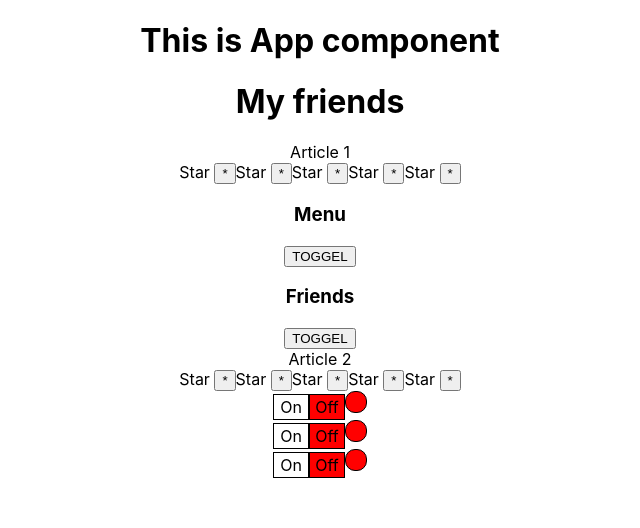
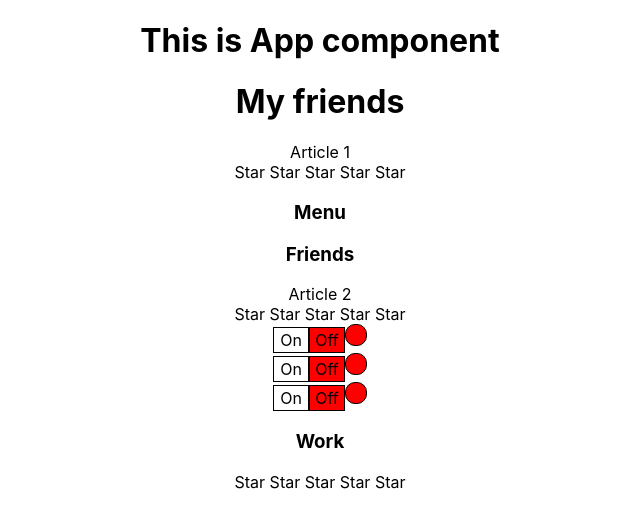
Before and after one commit to AndryGavrus/kabzda, a React (Create React App) app: page / in a window 1280 px wide. Shown: the top 528 px of the page, without its empty margins (320-960 px from the left). Built offline with nearby package versions, Linux system fonts and the light colour scheme.

Commit message:
Made 7-8 tasks

```diff
--- a/src/App.tsx
+++ b/src/App.tsx
@@ -1,4 +1,4 @@
-import React from 'react';
+import React, { useState } from 'react';
 import logo from './logo.svg';
 import './App.css';
 import { Accordion } from './components/accordion/Accordion';
@@ -9,6 +9,9 @@ import { UncontrolledRating } from './components/rating/UncontrolledRating';
 
 function App() {
   console.log('App rendering');
+
+  let [accordionCollapsed, setAccordionCollapsed] = useState(true)
+  let [ratingValue, setRatingValue] = useState(0)
 
   return (
     <div className="App">
@@ -23,6 +26,8 @@ function App() {
       <OnOff/>
       <OnOff/>
       <OnOff/>
+      <Accordion collapsed={accordionCollapsed} titleValue={'Work'} onClick={setAccordionCollapsed}/>
+      <Rating value={ratingValue} onClick={setRatingValue}/>
     </div>
   );
 }
--- a/src/components/accordion/Accordion.tsx
+++ b/src/components/accordion/Accordion.tsx
@@ -3,36 +3,27 @@ import React from 'react';
 type AccordionPropsTyre = {
   titleValue: string
   collapsed: boolean
+  onClick: (collapsed: boolean) => void
 }
 export const Accordion = (props: AccordionPropsTyre) => {
   console.log('Accordion rendering');
   return (
     <div>
-      <AccordionTitle title={props.titleValue} />
+      <AccordionTitle title={props.titleValue} onClick={()=>{props.onClick(!props.collapsed)}}/>
       {!props.collapsed && <AccordionBody />}
     </div>
   )
-  // if (props.collapsed === true) {
-  //   return (
-  //     <AccordionTitle title={props.titleValue} />
-  //   )
-  // }
-  // return (
-  //   <div>
-  //     <AccordionTitle title={props.titleValue} />
-  //     <AccordionBody />
-  //   </div>
-  // );
-};
+  };
 
 type AccordionTitlePropsType = {
   title: string
+  onClick: () => void
 }
 const AccordionTitle = (props: AccordionTitlePropsType) => {
   console.log('AccordionTitle rendering');
 
   return (
-    <h3>{props.title}</h3>
+    <h3 onClick={()=>{props.onClick()}}>{props.title}</h3>
   )
 }
 
--- a/src/components/accordion/UncontrolledAccardion.tsx
+++ b/src/components/accordion/UncontrolledAccardion.tsx
@@ -8,10 +8,9 @@ export const UncontrolledAccardion = (props: UncontrolledAccardionPropsTyre) =>
   console.log('Accordion rendering');
 
   let [collapsed, setCollapsed] = useState(true)
-
-  return (
+    return (
     <div>
-      <AccordionTitle title={props.titleValue} /> <button onClick={()=>{setCollapsed(!collapsed)}}>TOGGEL</button>
+      <AccordionTitle title={props.titleValue} onClick={()=>{setCollapsed(!collapsed)}}/>
       {!collapsed && <AccordionBody />}
     </div>
   )
@@ -19,12 +18,13 @@ export const UncontrolledAccardion = (props: UncontrolledAccardionPropsTyre) =>
 
 type AccordionTitlePropsType = {
   title: string
+  onClick: () => void
 }
 const AccordionTitle = (props: AccordionTitlePropsType) => {
   console.log('AccordionTitle rendering');
 
   return (
-    <h3>{props.title}</h3>
+    <h3 onClick={()=>{props.onClick()}}>{props.title}</h3>
   )
 }
 
--- a/src/components/rating/Rating.tsx
+++ b/src/components/rating/Rating.tsx
@@ -2,96 +2,26 @@ import React from 'react';
 
 type RatingPropsType ={
   value: number
+  onClick: (value: number) => void
 }
 export const Rating = (props: RatingPropsType) => {
   console.log('Rating rendering');
   return (
     <div>
-      <Star selected={props.value > 0} />
-      <Star selected={props.value > 1} />
-      <Star selected={props.value > 2} />
-      <Star selected={props.value > 3} />
-      <Star selected={props.value > 4} />
+      <Star selected={props.value > 0} onClick={()=>{props.onClick(1)}}/>
+      <Star selected={props.value > 1} onClick={()=>{props.onClick(2)}}/>
+      <Star selected={props.value > 2} onClick={()=>{props.onClick(3)}}/>
+      <Star selected={props.value > 3} onClick={()=>{props.onClick(4)}}/>
+      <Star selected={props.value > 4} onClick={()=>{props.onClick(5)}}/>
     </div>
   )
-  // if (props.value === 1) {
-  //   return (
-  //     <div>
-  //       <Star selected={true} />
-  //       <Star selected={false} />
-  //       <Star selected={false} />
-  //       <Star selected={false} />
-  //       <Star selected={false} />
-  //     </div>
-  //   )
-  // }
-  // if (props.value === 2) {
-  //   return (
-  //     <div>
-  //       <Star selected={true} />
-  //       <Star selected={true} />
-  //       <Star selected={false} />
-  //       <Star selected={false} />
-  //       <Star selected={false} />
-  //     </div>
-  //   )
-  // }
-  // if (props.value === 3) {
-  //   return (
-  //     <div>
-  //       <Star selected={true} />
-  //       <Star selected={true} />
-  //       <Star selected={true} />
-  //       <Star selected={false} />
-  //       <Star selected={false} />
-  //     </div>
-  //   )
-  // }
-  // if (props.value === 4) {
-  //   return (
-  //     <div>
-  //       <Star selected={true} />
-  //       <Star selected={true} />
-  //       <Star selected={true} />
-  //       <Star selected={true} />
-  //       <Star selected={false} />
-  //     </div>
-  //   )
-  // }
-  // if (props.value === 5) {
-  //   return (
-  //     <div>
-  //       <Star selected={true} />
-  //       <Star selected={true} />
-  //       <Star selected={true} />
-  //       <Star selected={true} />
-  //       <Star selected={true} />
-  //     </div>
-  //   )
-  // }
-
-  // return (
-  //   <div>
-  //     <Star selected={false} />
-  //     <Star selected={false} />
-  //     <Star selected={false} />
-  //     <Star selected={false} />
-  //     <Star selected={false} />
-  //   </div>
-  // );
 };
 
 type StarPropsType ={
   selected: boolean
+  onClick: () => void
 }
 const Star = (props: StarPropsType) => {
   console.log('Star rendering');
-  if (props.selected) {
-    return (
-      <span><b>Star </b></span>
-    )
-  }
-  return (
-    <span>Star </span>
-  )
+  return <span onClick={props.onClick}>{props.selected ? <b>Star </b> : 'Star '}</span>
 }
--- a/src/components/rating/UncontrolledRating.tsx
+++ b/src/components/rating/UncontrolledRating.tsx
@@ -8,31 +8,20 @@ export const UncontrolledRating = (props: UncontrolledRatingPropsType) => {
   let [value, setValue] = useState(0)
   return (
     <div>
-      <Star selected={value > 0} /> <button onClick={()=>{setValue(1)}}>*</button>
-      <Star selected={value > 1} /> <button onClick={()=>{setValue(2)}}>*</button>
-      <Star selected={value > 2} /> <button onClick={()=>{setValue(3)}}>*</button>
-      <Star selected={value > 3} /> <button onClick={()=>{setValue(4)}}>*</button>
-      <Star selected={value > 4} /> <button onClick={()=>{setValue(5)}}>*</button>
+      <Star selected={value > 0} onClick={()=>{setValue(1)}}/>
+      <Star selected={value > 1} onClick={()=>{setValue(2)}}/>
+      <Star selected={value > 2} onClick={()=>{setValue(3)}}/>
+      <Star selected={value > 3} onClick={()=>{setValue(4)}}/>
+      <Star selected={value > 4} onClick={()=>{setValue(5)}}/>
     </div>
   )
 };
 
 type StarPropsType = {
   selected: boolean
+  onClick: () => void
 }
 const Star = (props: StarPropsType) => {
   console.log('Star rendering');
-  return (
-    <>
-        {props.selected ? <span><b>Star </b></span> : <span>Star </span>}
-    </>
-);
-  // if (props.selected) {
-  //   return (
-  //     <span><b>Star </b></span>
-  //   )
-  // }
-  // return (
-  //   <span>Star </span>
-  // )
+  return <span onClick={props.onClick}>{props.selected ? <b>Star </b> : 'Star '}</span>
 }
```
